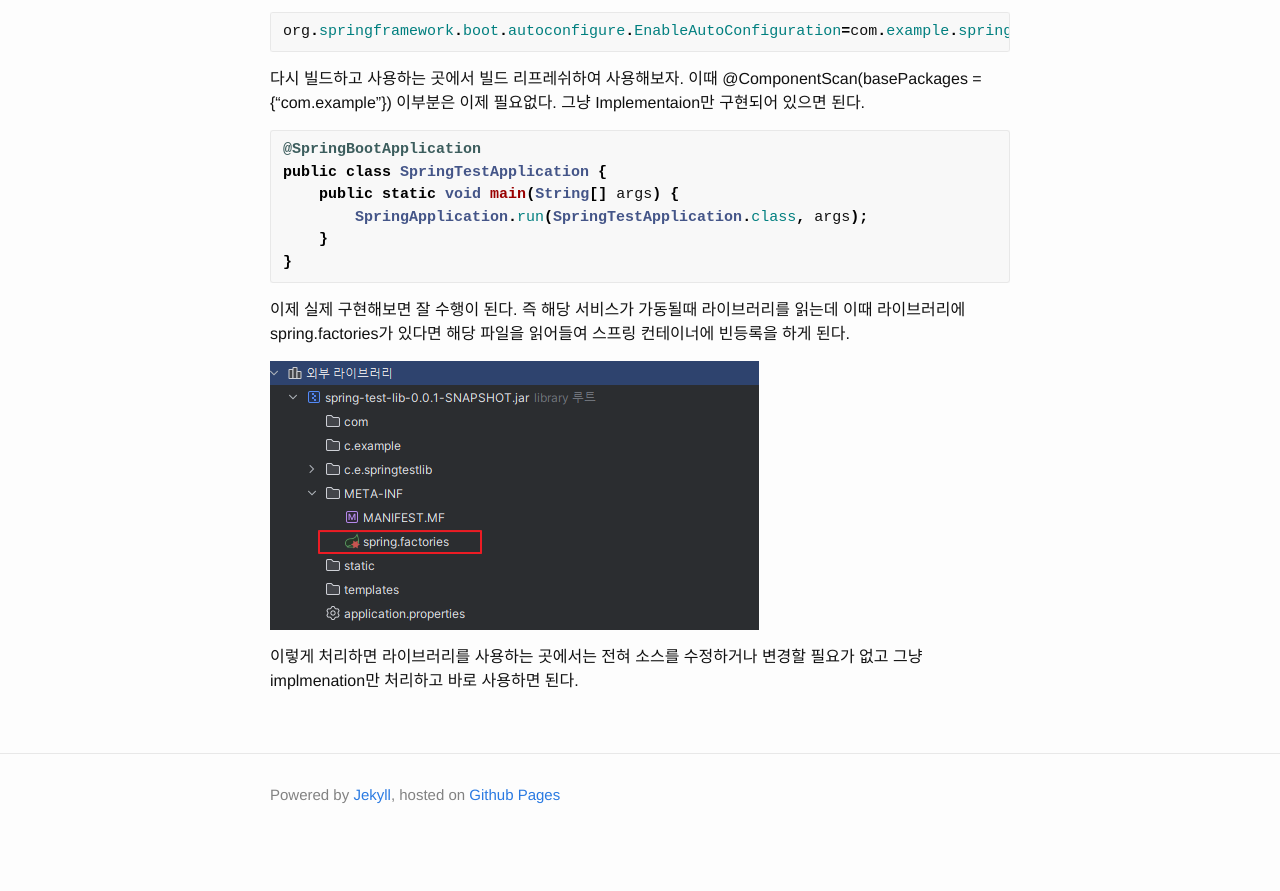
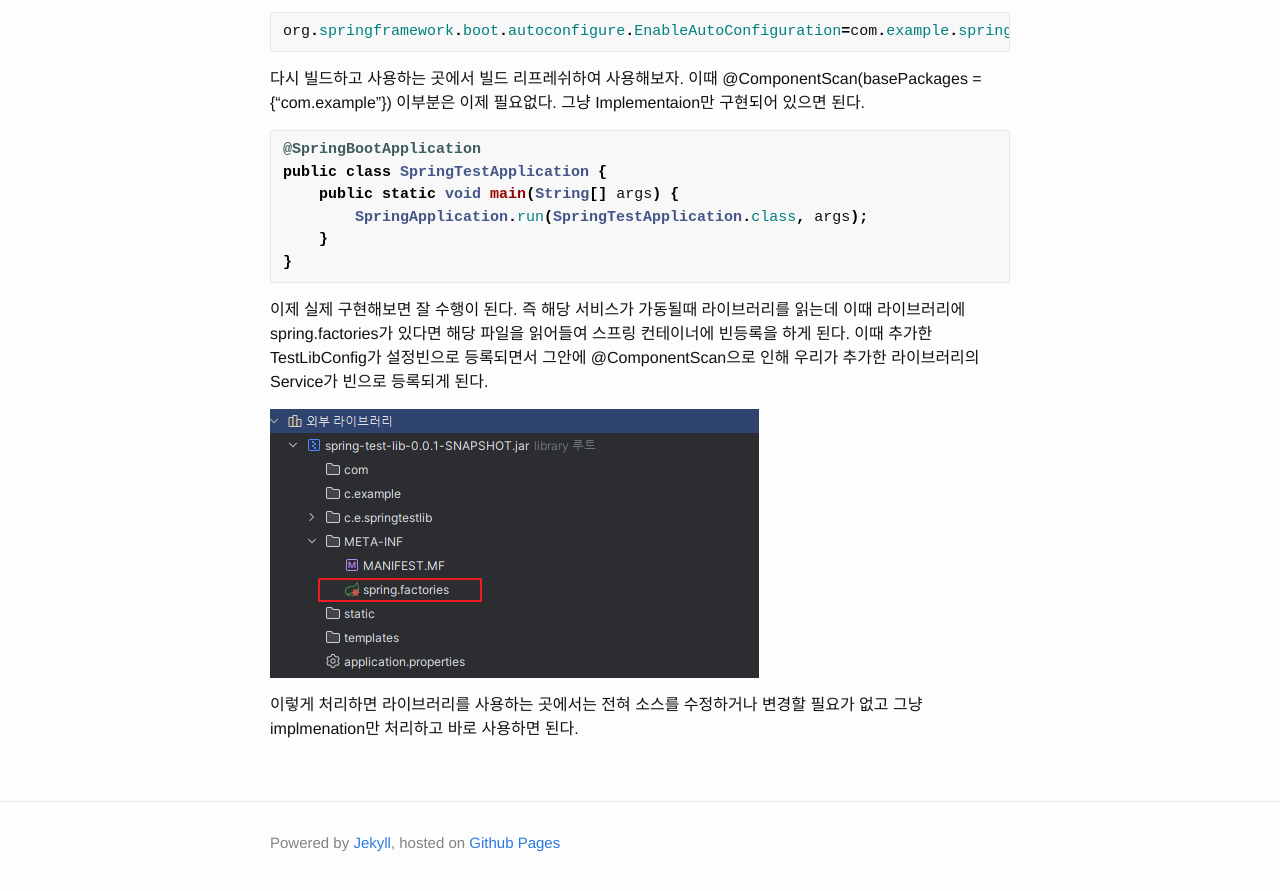
Before and after one commit to yookeun/yookeun.github.io, a Jekyll site: the page built from _posts/2023-02-28-spring-lib.md, in a window 1280 px wide and 900 px high, scrolled down 3183 px. Shown: the top 891 px of the window. Built offline with Jekyll 4.4.1, drawn with Linux system fonts in a browser that asks for light colours; comment, search, counter and statistics services are not loaded; before the commit the page ends 4035 px from its top, so only the background shows below that.

Commit message:
post modified

````diff
--- a/_posts/2023-02-28-spring-lib.md
+++ b/_posts/2023-02-28-spring-lib.md
@@ -149,7 +149,7 @@ public class SpringTestApplication {
 }
 ```
 
-이제 실제 구현해보면 잘 수행이 된다. 즉 해당 서비스가 가동될때 라이브러리를 읽는데 이때 라이브러리에 spring.factories가 있다면 해당 파일을 읽어들여 스프링 컨테이너에 빈등록을 하게 된다.
+이제 실제 구현해보면 잘 수행이 된다. 즉 해당 서비스가 가동될때 라이브러리를 읽는데 이때 라이브러리에 spring.factories가 있다면 해당 파일을 읽어들여 스프링 컨테이너에 빈등록을 하게 된다. 이때 추가한 TestLibConfig가 설정빈으로 등록되면서 그안에 @ComponentScan으로 인해 우리가 추가한 라이브러리의 Service가 빈으로 등록되게 된다.
 
 ![lib2](/assets/images/lib2.png)
 
````
